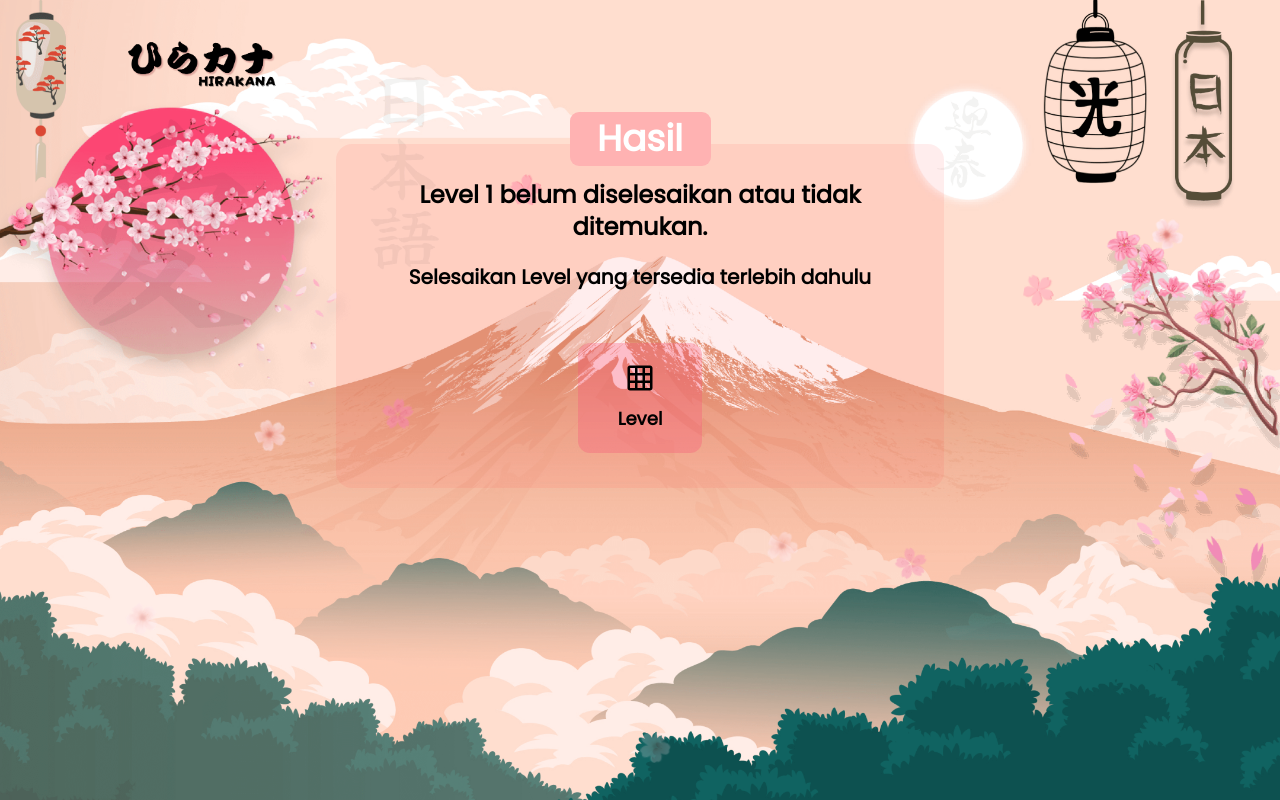
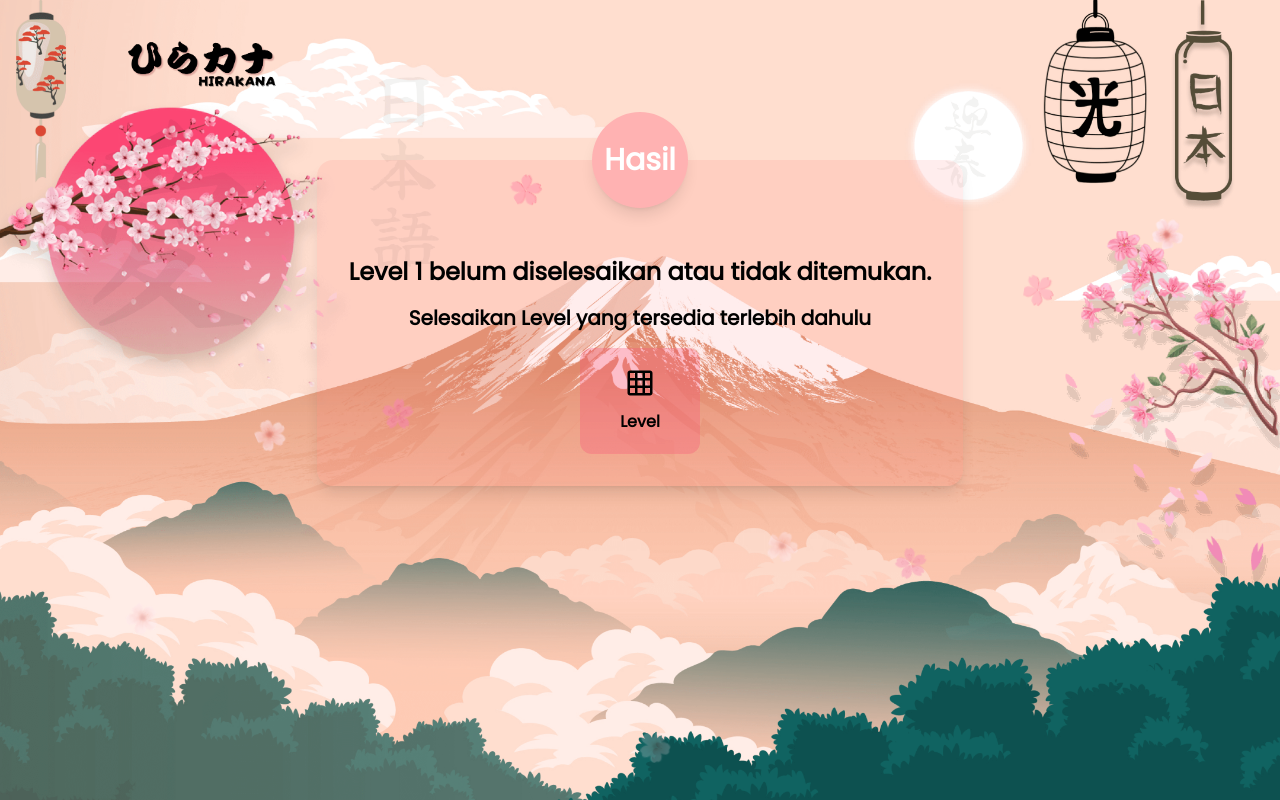
Before and after one commit to rezznr/hirakana, a Next.js app: page /quiz/hiragana/level/1/hasil in a window 1280 px wide. Built offline with nearby package versions, Linux system fonts and the light colour scheme.

Commit message:
refactor: Update Result Component layout and improve button handling

```diff
--- a/src/components/result/result.tsx
+++ b/src/components/result/result.tsx
@@ -26,7 +26,8 @@ const ResultPage = ({
   const [message, setMessage] = useState("");
   const [currentLevel, setCurrentLevel] = useState<CompletedLevel | null>(null);
   const router = useRouter();
-  let buttonMenu =
+
+  const buttonMenu =
     "flex flex-col items-center gap-2 md:gap-3 bg-[#F94C76]/30 rounded-xl p-3 md:p-5 hover:bg-[#ffb2b2]/70 hover:scale-105 active:scale-100 transform transition duration-300 px-6 md:px-10 font-extrabold font-poppins text-sm md:text-base lg:text-lg";
 
   useEffect(() => {
@@ -88,12 +89,14 @@ const ResultPage = ({
       router.push(`${url}/level/${currentLevel.level}`);
     }
   };
+
   const handleBacktoLevelMenu = () => {
     // Redirect to the level menu
     router.push(url);
   };
+
   const handleReadMenu = () => {
-    // Redirect to the level menu
+    // Redirect to the read menu
     router.push(`/belajar/${pathName.toLocaleLowerCase()}`);
   };
 
@@ -112,77 +115,65 @@ const ResultPage = ({
   if (loading) return <Loading />;
 
   return (
-    <div className="flex flex-col items-center justify-center relative font-poppins px-4 md:px-0">
-      <div className="absolute flex items-center justify-center w-[120px] md:w-[141px] h-[54px] bg-[#ffb2b2] rounded-[9px] -top-4 z-10">
-        <h2 className="text-3xl md:text-4xl font-extrabold text-white py-3">
-          Hasil
-        </h2>
-      </div>
+    <div className="flex flex-col items-center justify-center ">
+      <div className="relative bg-[#ff4d4d]/10 shadow-lg rounded-2xl w-full max-w-md md:max-w-2xl p-6 md:p-8 mt-8">
+        <div className="absolute top-0 left-1/2 transform -translate-x-1/2 -translate-y-1/2 bg-[#ffb2b2] text-white rounded-full w-24 h-24 flex items-center justify-center shadow-lg">
+          <h2 className="text2xl md:text-3xl font-extrabold">Hasil</h2>
+        </div>
 
-      {currentLevel ? (
-        <div className="flex flex-col items-center justify-center gap-5 w-full max-w-[400px] h-[400px] md:max-w-[629px] md:h-[344px] relative bg-[#ff4d4d]/10 rounded-2xl mt-4 p-4">
-          <div className="flex flex-col items-center justify-center gap-3 md:gap-5 max-w-xl">
-            <h2 className="text-xl md:text-2xl font-extrabold text-center">
+        {currentLevel ? (
+          <div className="flex flex-col items-center justify-center mt-16 space-y-4">
+            <h2 className="text-xl md:text-2xl font-extrabold">
               Level {currentLevel.level}
             </h2>
-          </div>
-          <h3 className="text-2xl md:text-3xl font-extrabold">
-            SCORE: {Math.floor(currentLevel.score)}%
-          </h3>
-          <p className="text-xl md:text-2xl text-center font-extrabold">
-            {message}
-          </p>
-          <div className="flex justify-center items-center mt-8 gap-4 md:gap-8">
-            <div>
+            <div className="w-32 h-32 bg-[#ffb2b2]/20 rounded-full flex items-center justify-center shadow-inner">
+              <span className="text-2xl md:text-3xl font-extrabold">
+                {Math.floor(currentLevel.score)}%
+              </span>
+            </div>
+            <p className="text-xl md:text-2xl text-center font-extrabold px-4">
+              {message}
+            </p>
+            <div className="flex flex-wrap justify-center items-center mt-8 gap-4 md:gap-6">
               <button className={buttonMenu} onClick={handleBacktoLevelMenu}>
                 <MdGridOn className="inline-block text-2xl md:text-3xl" />
                 <p className="text-sm md:text-base">Level</p>
               </button>
-            </div>
-            <div>
               <button className={buttonMenu} onClick={handleRetry}>
                 <MdOutlineLoop className="inline-block text-2xl md:text-3xl" />
                 <p className="text-sm md:text-base">Ulangi</p>
               </button>
-            </div>
-            {currentLevel.score >= 70 && currentLevel.level !== 10 ? (
-              <div>
+              {currentLevel.score >= 70 && currentLevel.level !== 10 ? (
                 <button className={buttonMenu} onClick={handleContinue}>
                   <MdSkipNext className="inline-block text-2xl md:text-3xl" />
                   <p className="text-sm md:text-base">Selanjutnya</p>
                 </button>
-              </div>
-            ) : (
-              <div>
+              ) : (
                 <button className={buttonMenu} onClick={handleReadMenu}>
                   <FaBookOpenReader className="inline-block text-2xl md:text-3xl" />
                   <p className="text-sm md:text-base">Baca</p>
                 </button>
-              </div>
-            )}
+              )}
+            </div>
           </div>
-        </div>
-      ) : (
-        <div className="flex flex-col items-center justify-center gap-5 w-full max-w-[400px] h-[400px] md:max-w-[629px] md:h-[344px] relative bg-[#ff4d4d]/10 rounded-2xl mt-4 p-4">
-          <div className="flex flex-col items-center justify-center gap-3 md:gap-5 max-w-xl">
-            <p className="text-xl md:text-2xl font-extrabold text-center">
+        ) : (
+          <div className="flex flex-col items-center justify-center mt-16 space-y-4">
+            <h2 className="text-xl md:text-2xl font-extrabold">
               Level {level} belum diselesaikan atau tidak ditemukan.
-            </p>
+            </h2>
             <p className="text-lg md:text-xl font-bold text-center">
               Selesaikan Level yang tersedia terlebih dahulu
             </p>
-            <div>
-              <button
-                className={`mt-8 ${buttonMenu}`}
-                onClick={handleBacktoLevelMenu}
-              >
-                <MdGridOn className="inline-block text-2xl md:text-3xl" />
-                <p>Level</p>
-              </button>
-            </div>
+            <button
+              className={`${buttonMenu} mt-4`}
+              onClick={handleBacktoLevelMenu}
+            >
+              <MdGridOn className="inline-block text-2xl md:text-3xl" />
+              <p className="text-sm md:text-base">Level</p>
+            </button>
           </div>
-        </div>
-      )}
+        )}
+      </div>
     </div>
   );
 };
```
Also changed, not shown: 2 other files (tests, documents, lock files or other folders).
